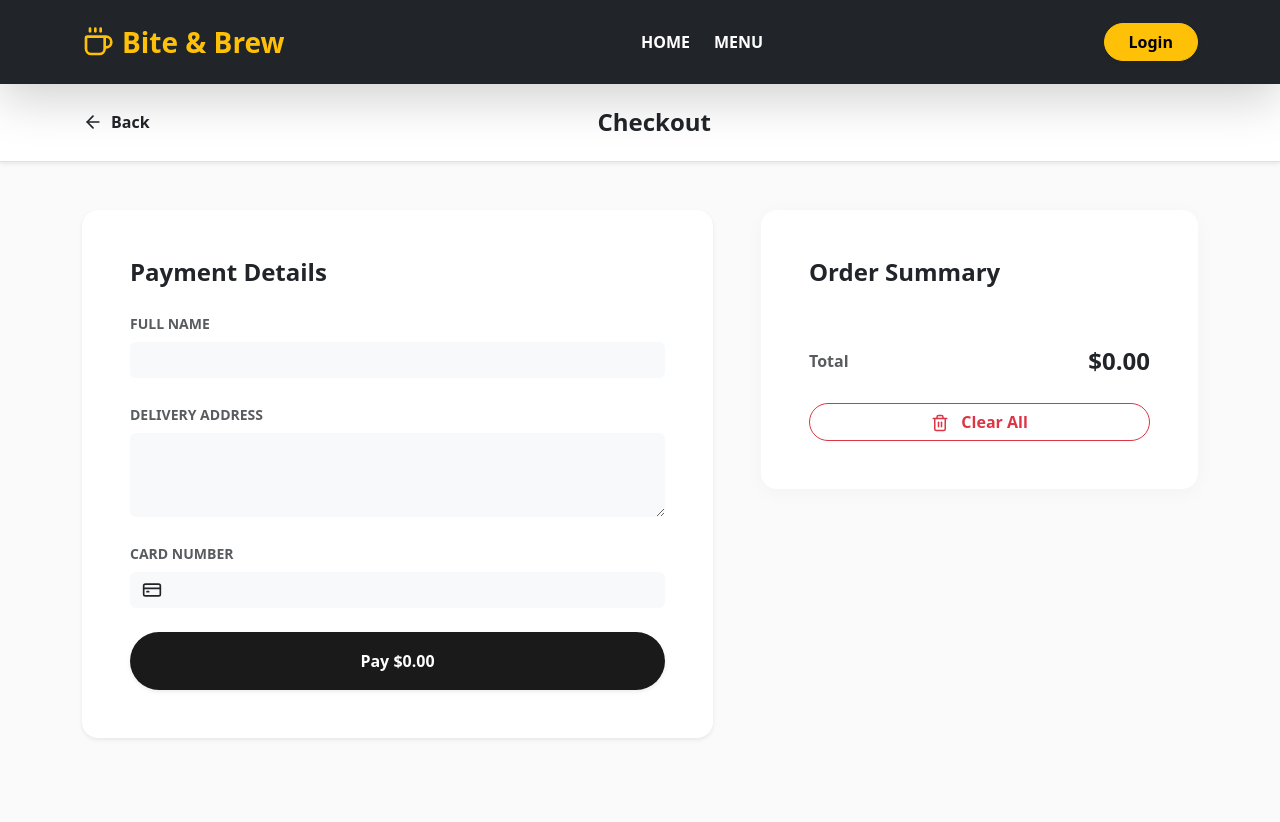
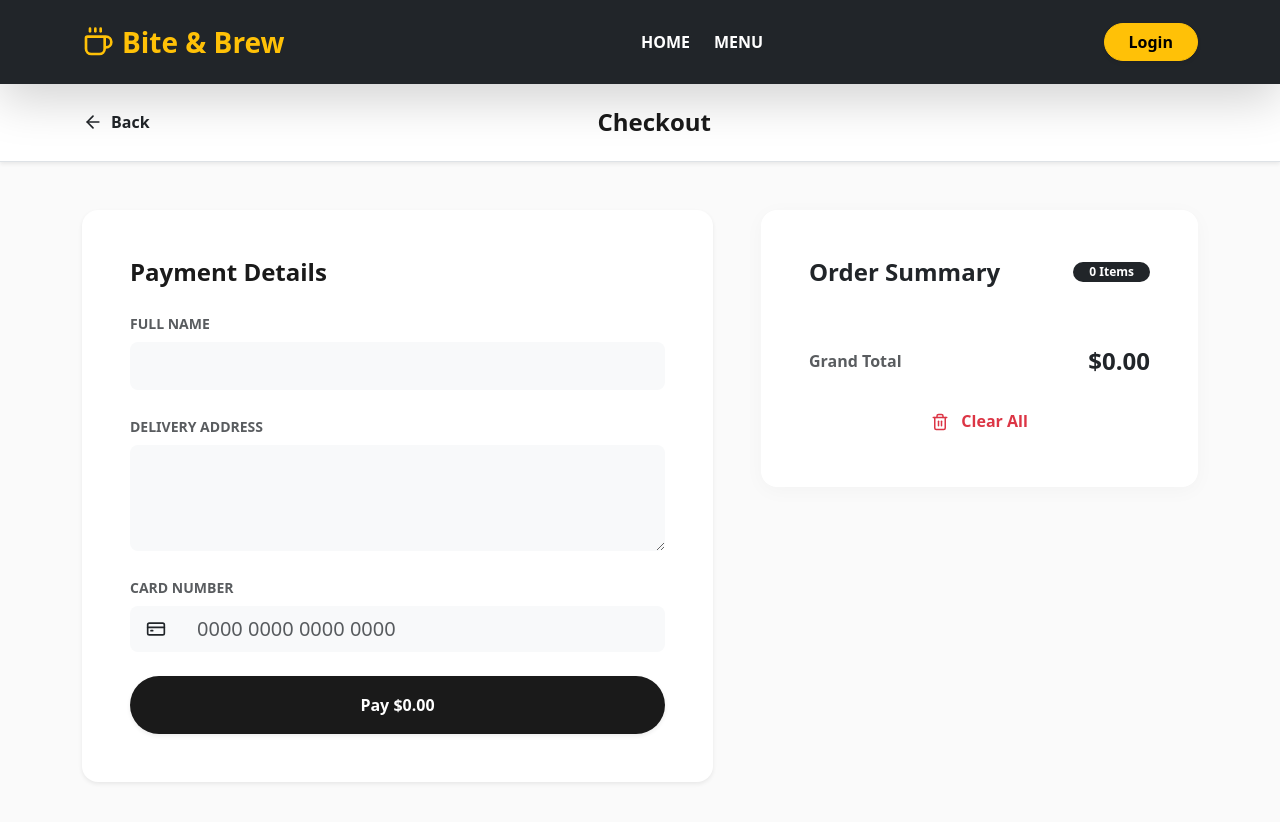
Before and after one commit to isra-kicanoglu/bite-and-brew-cafe, a React (Create React App) app in the folder frontend/: page /checkout in a window 1280 px wide. Shown: the top 822 px of the page. Built offline with nearby package versions, Linux system fonts and the light colour scheme.

Commit message:
reward kısmı tekrar düzeltildi

```diff
--- a/frontend/src/pages/Checkout.tsx
+++ b/frontend/src/pages/Checkout.tsx
@@ -1,7 +1,7 @@
 import React, { useContext, useState } from 'react';
 import { AppContext } from '../context/AppContext';
 import { useNavigate } from 'react-router-dom';
-import { CreditCard, CheckCircle, ArrowLeft, Trash2, PartyPopper, Coffee, Plus, Minus } from 'lucide-react';
+import { CreditCard, CheckCircle, ArrowLeft, Trash2, PartyPopper, Coffee, Plus, Minus, Gift } from 'lucide-react';
 
 const Checkout: React.FC = () => {
   const context = useContext(AppContext);
@@ -12,10 +12,15 @@ const Checkout: React.FC = () => {
   const [orderComplete, setOrderComplete] = useState(false);
   const [finalTotal, setFinalTotal] = useState(0);
 
+  // Özet ekranda göstermek için yeni state'ler
+  const [stampsEarnedThisOrder, setStampsEarnedThisOrder] = useState(0);
+  const [rewardsUsedThisOrder, setRewardsUsedThisOrder] = useState(0);
+
   if (!context) return null;
 
   const cartTotal = context.cart.reduce((total, item) => total + item.price, 0);
 
+  // Ürünleri gruplandırma (x2, x3 ve Gift x1 ayrımı için)
   const groupedCart = context.cart.reduce((acc: any[], item) => {
     const existing = acc.find(i => i.name === item.name);
     if (existing) {
@@ -42,12 +47,25 @@ const Checkout: React.FC = () => {
       setErrorMessage("Please enter a valid 16-digit credit card number.");
       return;
     }
+    if (!formData.name || !formData.address) {
+      setErrorMessage("Please fill in all required fields.");
+      return;
+    }
 
-    const paidItemsCount = context.cart.filter(item => item.price > 0).length;
-    const freeItemsCount = context.cart.filter(item => item.price === 0).length;
-    const stampAdjustment = paidItemsCount - (freeItemsCount * 6);
+    // --- MANTIK DÜZELTMESİ BURADA ---
+    // 1. Sadece fiyatı 0'dan büyük olanlar yeni pul kazandırır
+    const paidItems = context.cart.filter(item => item.price > 0).length;
+    // 2. Sadece fiyatı 0 olanlar (Hediye) pul düşürür
+    const freeItems = context.cart.filter(item => item.price === 0).length;
 
-    context.setStamps(context.stamps + stampAdjustment);
+    setStampsEarnedThisOrder(paidItems);
+    setRewardsUsedThisOrder(freeItems);
+
+    // Yeni pul sayısı = Mevcut + (Kazanılanlar) - (Kullanılan Ödüller * 6)
+    // Math.max ile puanın 0'ın altına düşmesini engelliyoruz
+    const newStampTotal = Math.max(0, context.stamps + paidItems - (freeItems * 6));
+
+    context.setStamps(newStampTotal);
     setFinalTotal(cartTotal);
     setOrderComplete(true);
     context.clearCart();
@@ -56,10 +74,32 @@ const Checkout: React.FC = () => {
   if (orderComplete) {
     return (
       <div className="container mt-5 pt-5 text-center d-flex flex-column align-items-center justify-content-center" style={{ minHeight: '80vh' }}>
-        <CheckCircle size={80} color="#10B981" className="mb-4" />
-        <h2 className="fw-bold mb-3">Order Confirmed!</h2>
-        <button onClick={() => navigate('/dashboard')} className="btn btn-warning rounded-pill px-5 py-3 fw-bold">
-            <PartyPopper size={20} className="me-2" /> View My Rewards
+        <div className="mb-4" style={{ animation: 'popIn 0.5s forwards' }}>
+          <CheckCircle size={80} color="#10B981" />
+        </div>
+        <h2 className="fw-bold mb-3" style={{ color: '#1A1A1A' }}>Order Confirmed!</h2>
+
+        <div className="card border-0 shadow-sm rounded-4 p-4 mb-4" style={{ maxWidth: '450px', backgroundColor: '#f8f9fa' }}>
+            <p className="text-muted mb-3">Thank you, <strong>{formData.name}</strong>! Your coffee is being prepared.</p>
+
+            <div className="d-flex flex-column gap-2">
+                {/* Sadece kazanılan puan varsa göster */}
+                {stampsEarnedThisOrder > 0 && (
+                    <div className="d-flex align-items-center justify-content-center text-success small fw-bold bg-white p-2 rounded-3 shadow-sm">
+                        <Coffee size={16} className="me-2" /> +{stampsEarnedThisOrder} New Stamps Earned
+                    </div>
+                )}
+                {/* Sadece ödül kullanıldıysa göster */}
+                {rewardsUsedThisOrder > 0 && (
+                    <div className="d-flex align-items-center justify-content-center text-brown small fw-bold bg-warning bg-opacity-25 p-2 rounded-3 shadow-sm">
+                        <Gift size={16} className="me-2" /> {rewardsUsedThisOrder} Reward Used (Points Deducted)
+                    </div>
+                )}
+            </div>
+        </div>
+
+        <button onClick={() => navigate('/dashboard')} className="btn btn-dark rounded-pill px-5 py-3 fw-bold shadow-sm d-flex align-items-center">
+            <PartyPopper size={20} className="me-2" /> Go to My Rewards
         </button>
       </div>
     );
@@ -70,7 +110,7 @@ const Checkout: React.FC = () => {
       <div className="bg-white border-bottom py-4 mb-5 shadow-sm">
         <div className="container d-flex align-items-center">
           <button onClick={() => navigate('/menu')} className="btn btn-link text-dark text-decoration-none p-0 d-flex align-items-center fw-bold"><ArrowLeft size={20} className="me-2" /> Back</button>
-          <h4 className="fw-bold mb-0 mx-auto" style={{ transform: 'translateX(-20px)' }}>Checkout</h4>
+          <h4 className="fw-bold mb-0 mx-auto" style={{ color: '#1A1A1A', transform: 'translateX(-20px)' }}>Checkout</h4>
         </div>
       </div>
 
@@ -78,11 +118,12 @@ const Checkout: React.FC = () => {
         <div className="row g-5">
           <div className="col-lg-7">
             <div className="bg-white p-4 p-md-5 rounded-4 border-0 shadow-sm">
-              <h4 className="fw-bold mb-4">Payment Details</h4>
+              <h4 className="fw-bold mb-4" style={{ color: '#1A1A1A' }}>Payment Details</h4>
               <form onSubmit={handleSubmit}>
-                <div className="mb-4"><label className="form-label fw-bold small text-muted">FULL NAME</label><input type="text" className="form-control bg-light border-0" value={formData.name} onChange={(e) => setFormData({...formData, name: e.target.value})} required /></div>
-                <div className="mb-4"><label className="form-label fw-bold small text-muted">DELIVERY ADDRESS</label><textarea className="form-control bg-light border-0" rows={3} value={formData.address} onChange={(e) => setFormData({...formData, address: e.target.value})} required></textarea></div>
-                <div className="mb-4"><label className="form-label fw-bold small text-muted">CARD NUMBER</label><div className="input-group"><span className="input-group-text bg-light border-0"><CreditCard size={20} /></span><input type="text" className="form-control bg-light border-0" value={formData.card} onChange={handleCardChange} required /></div></div>
+                <div className="mb-4"><label className="form-label fw-bold small text-muted">FULL NAME</label><input type="text" className="form-control form-control-lg bg-light border-0" value={formData.name} onChange={(e) => setFormData({...formData, name: e.target.value})} required /></div>
+                <div className="mb-4"><label className="form-label fw-bold small text-muted">DELIVERY ADDRESS</label><textarea className="form-control form-control-lg bg-light border-0" rows={3} value={formData.address} onChange={(e) => setFormData({...formData, address: e.target.value})} required></textarea></div>
+                <div className="mb-4"><label className="form-label fw-bold small text-muted">CARD NUMBER</label><div className="input-group input-group-lg"><span className="input-group-text bg-light border-0"><CreditCard size={20} /></span><input type="text" className="form-control bg-light border-0" placeholder="0000 0000 0000 0000" value={formData.card} onChange={handleCardChange} required /></div></div>
+                {errorMessage && <div className="alert alert-danger border-0 rounded-3 small py-2 mb-4">{errorMessage}</div>}
                 <button type="submit" className="btn w-100 py-3 rounded-pill fw-bold text-white shadow-sm" style={{ backgroundColor: '#1A1A1A' }}>Pay ${cartTotal.toFixed(2)}</button>
               </form>
             </div>
@@ -90,7 +131,11 @@ const Checkout: React.FC = () => {
 
           <div className="col-lg-5">
             <div className="bg-white p-4 p-md-5 rounded-4 border-0 sticky-top" style={{ top: '100px', boxShadow: '0 4px 20px rgba(0,0,0,0.03)' }}>
-              <h4 className="fw-bold mb-4">Order Summary</h4>
+              <div className="d-flex justify-content-between align-items-center mb-4">
+                <h4 className="fw-bold mb-0">Order Summary</h4>
+                <span className="badge bg-dark text-white rounded-pill px-3">{context.cart.length} Items</span>
+              </div>
+
               <div className="mb-4" style={{ maxHeight: '400px', overflowY: 'auto' }}>
                 {groupedCart.map((item, index) => (
                   <div key={index} className="d-flex justify-content-between align-items-center mb-3 pb-3 border-bottom">
@@ -99,7 +144,6 @@ const Checkout: React.FC = () => {
                       <small className="text-muted">${item.price.toFixed(2)}</small>
                     </div>
 
-                    {/* DÜZELTİLEN KISIM: Sadece ücretli ürünlerde butonları göster */}
                     <div className="d-flex align-items-center gap-2 mx-3">
                       {item.price > 0 ? (
                         <>
@@ -108,19 +152,23 @@ const Checkout: React.FC = () => {
                           <button onClick={() => context.addToCart(item)} className="btn btn-sm btn-dark rounded-circle p-1"><Plus size={14} /></button>
                         </>
                       ) : (
-                        <span className="badge bg-warning text-dark rounded-pill">Gift x{item.quantity}</span>
+                        <span className="badge bg-warning text-dark rounded-pill shadow-sm">Gift x{item.quantity}</span>
                       )}
                     </div>
 
-                    <span className="fw-bold" style={{ minWidth: '60px', textAlign: 'right' }}>${item.totalPrice.toFixed(2)}</span>
+                    <span className="fw-bold" style={{ minWidth: '70px', textAlign: 'right' }}>${item.totalPrice.toFixed(2)}</span>
                   </div>
                 ))}
               </div>
+
               <div className="d-flex justify-content-between align-items-center pt-2 mb-4">
-                <span className="text-muted fw-bold">Total</span>
+                <span className="text-muted fw-bold">Grand Total</span>
                 <span className="fw-bold fs-4">${cartTotal.toFixed(2)}</span>
               </div>
-              <button onClick={() => context.clearCart()} className="btn btn-outline-danger w-100 rounded-pill fw-bold"><Trash2 size={18} className="me-2" /> Clear All</button>
+
+              <button onClick={() => context.clearCart()} className="btn btn-outline-danger w-100 rounded-pill fw-bold border-0">
+                <Trash2 size={18} className="me-2" /> Clear All
+              </button>
             </div>
           </div>
         </div>
```
